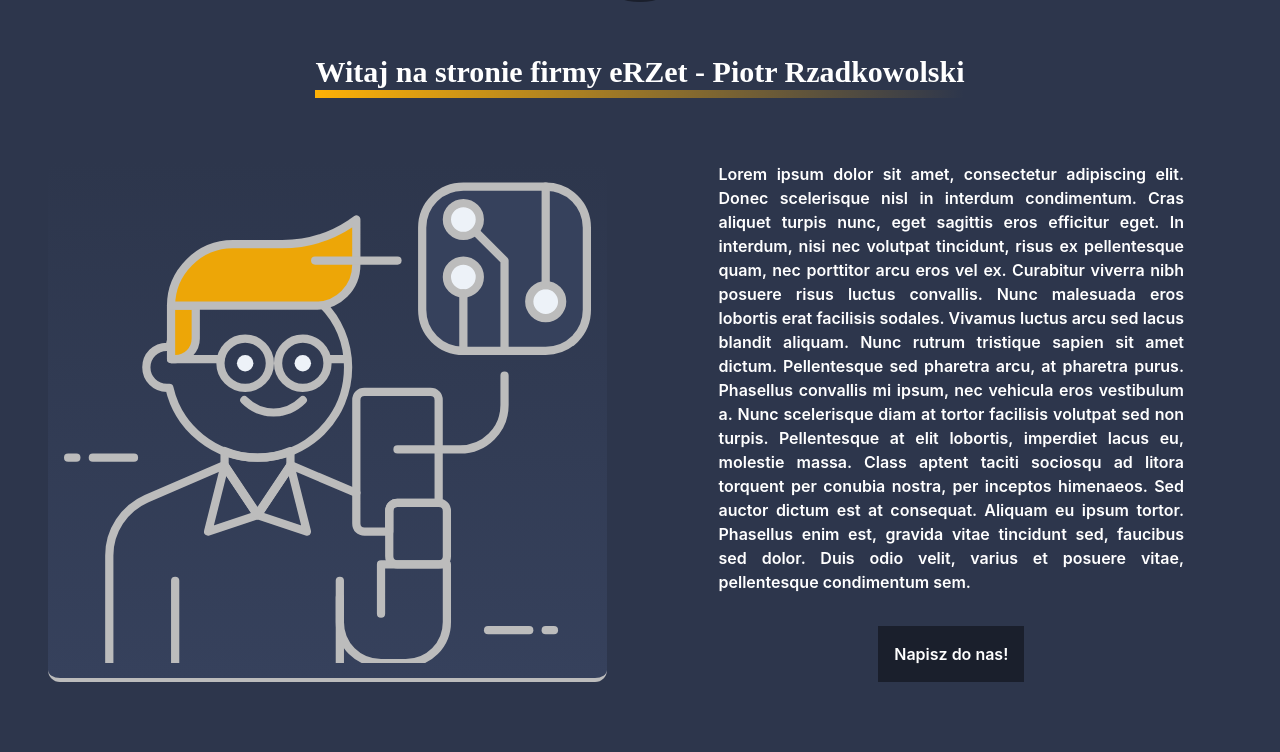
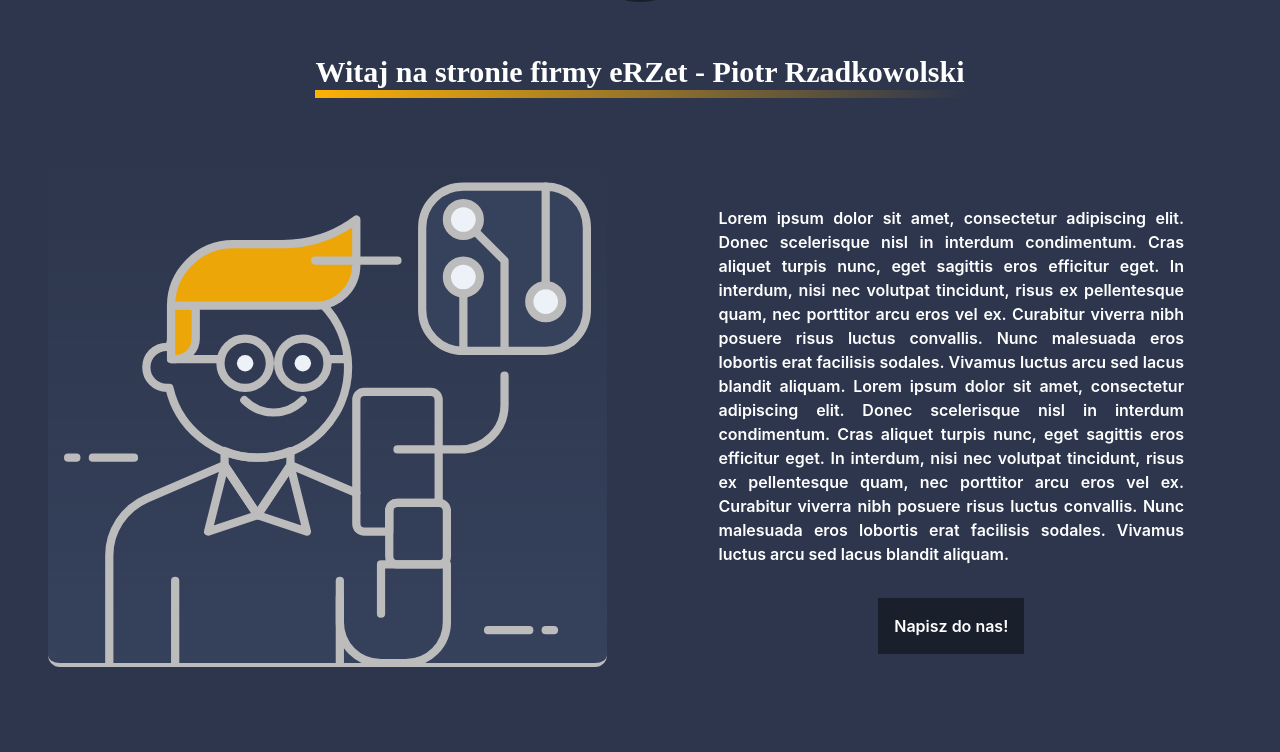
Before and after one commit to dziekiczan1/eRZet, a React (Create React App) app: page / in a window 1280 px wide. Shown: the part 569-1321 px from the top of the page. Built offline with nearby package versions, Linux system fonts and the light colour scheme.

Commit message:
fix: adjust Footer component to light theme

```diff
--- a/src/components/About/Description.js
+++ b/src/components/About/Description.js
@@ -50,7 +50,7 @@ const Description = () => {
         >
           <p
             className={
-              theme === "dark" ? "text-white mb-8" : "text-slate-600 mb-8"
+              theme === "dark" ? "text-white my-8" : "text-slate-600 my-8"
             }
           >
             Lorem ipsum dolor sit amet, consectetur adipiscing elit. Donec
@@ -59,16 +59,13 @@ const Description = () => {
             tincidunt, risus ex pellentesque quam, nec porttitor arcu eros vel
             ex. Curabitur viverra nibh posuere risus luctus convallis. Nunc
             malesuada eros lobortis erat facilisis sodales. Vivamus luctus arcu
-            sed lacus blandit aliquam. Nunc rutrum tristique sapien sit amet
-            dictum. Pellentesque sed pharetra arcu, at pharetra purus. Phasellus
-            convallis mi ipsum, nec vehicula eros vestibulum a. Nunc scelerisque
-            diam at tortor facilisis volutpat sed non turpis. Pellentesque at
-            elit lobortis, imperdiet lacus eu, molestie massa. Class aptent
-            taciti sociosqu ad litora torquent per conubia nostra, per inceptos
-            himenaeos. Sed auctor dictum est at consequat. Aliquam eu ipsum
-            tortor. Phasellus enim est, gravida vitae tincidunt sed, faucibus
-            sed dolor. Duis odio velit, varius et posuere vitae, pellentesque
-            condimentum sem.
+            sed lacus blandit aliquam. Lorem ipsum dolor sit amet, consectetur
+            adipiscing elit. Donec scelerisque nisl in interdum condimentum.
+            Cras aliquet turpis nunc, eget sagittis eros efficitur eget. In
+            interdum, nisi nec volutpat tincidunt, risus ex pellentesque quam,
+            nec porttitor arcu eros vel ex. Curabitur viverra nibh posuere risus
+            luctus convallis. Nunc malesuada eros lobortis erat facilisis
+            sodales. Vivamus luctus arcu sed lacus blandit aliquam.
           </p>
           <button className="bg-navy-700 p-4 text-white text-bold">
             Napisz do nas!
--- a/src/components/Footer.js
+++ b/src/components/Footer.js
@@ -120,9 +120,15 @@ const Footer = () => {
           </Heading>
           <motion.ul
             variants={textVariant(0.2)}
-            className="relative cursor-pointer list-none flex gap-8 text-[#475569]"
+            className="relative cursor-pointer list-none flex gap-8 text-light-500"
           >
-            <li className="transition ease-in-out delay-[50ms] hover:text-slate-300 border-b-2 border-transparent hover:border-b-2 hover:border-orange-100 pb-2">
+            <li
+              className={
+                theme === "dark"
+                  ? "transition ease-in-out delay-[50ms] hover:text-slate-300 border-b-2 border-transparent hover:border-b-2 hover:border-orange-100 pb-2"
+                  : "transition ease-in-out delay-[50ms] hover:text-azure-50 border-b-2 border-transparent hover:border-b-2 hover:border-orange-100 pb-2"
+              }
+            >
               <svg
                 strokeLinejoin="round"
                 viewBox="0 0 512 512"
@@ -137,7 +143,13 @@ const Footer = () => {
                 />
               </svg>
             </li>
-            <li className="transition ease-in-out delay-[50ms] hover:text-slate-300 border-b-2 border-transparent hover:border-b-2 hover:border-orange-100 pb-2">
+            <li
+              className={
+                theme === "dark"
+                  ? "transition ease-in-out delay-[50ms] hover:text-slate-300 border-b-2 border-transparent hover:border-b-2 hover:border-orange-100 pb-2"
+                  : "transition ease-in-out delay-[50ms] hover:text-azure-50 border-b-2 border-transparent hover:border-b-2 hover:border-orange-100 pb-2"
+              }
+            >
               <svg
                 strokeLinejoin="round"
                 viewBox="0 0 512 512"
@@ -152,7 +164,13 @@ const Footer = () => {
                 />
               </svg>
             </li>
-            <li className="transition ease-in-out delay-[50ms] hover:text-slate-300 border-b-2 border-transparent hover:border-b-2 hover:border-orange-100 pb-2">
+            <li
+              className={
+                theme === "dark"
+                  ? "transition ease-in-out delay-[50ms] hover:text-slate-300 border-b-2 border-transparent hover:border-b-2 hover:border-orange-100 pb-2"
+                  : "transition ease-in-out delay-[50ms] hover:text-azure-50 border-b-2 border-transparent hover:border-b-2 hover:border-orange-100 pb-2"
+              }
+            >
               <svg
                 strokeLinejoin="round"
                 viewBox="0 0 512 512"
@@ -167,7 +185,13 @@ const Footer = () => {
                 />
               </svg>
             </li>
-            <li className="transition ease-in-out delay-[50ms] hover:text-slate-300 border-b-2 border-transparent hover:border-b-2 hover:border-orange-100 pb-2">
+            <li
+              className={
+                theme === "dark"
+                  ? "transition ease-in-out delay-[50ms] hover:text-slate-300 border-b-2 border-transparent hover:border-b-2 hover:border-orange-100 pb-2"
+                  : "transition ease-in-out delay-[50ms] hover:text-azure-50 border-b-2 border-transparent hover:border-b-2 hover:border-orange-100 pb-2"
+              }
+            >
               <svg
                 strokeLinejoin="round"
                 viewBox="0 0 512 512"
--- a/src/components/Portfolio/Portfolio.js
+++ b/src/components/Portfolio/Portfolio.js
@@ -64,7 +64,13 @@ const Portfolio = () => {
                   transition={{ duration: 0.45, ease: "easeOut" }}
                   className="flex justify-center"
                 >
-                  <div className="flex justify-center min-h-[500px] w-full bg-navy-400/40 rounded-2xl">
+                  <div
+                    className={
+                      theme === "dark"
+                        ? "flex justify-center min-h-[500px] w-full bg-navy-400/40 rounded-2xl"
+                        : "flex justify-center min-h-[500px] w-full bg-[#dfe3e8] rounded-2xl"
+                    }
+                  >
                     <Heading
                       size="h2"
                       className={
```
